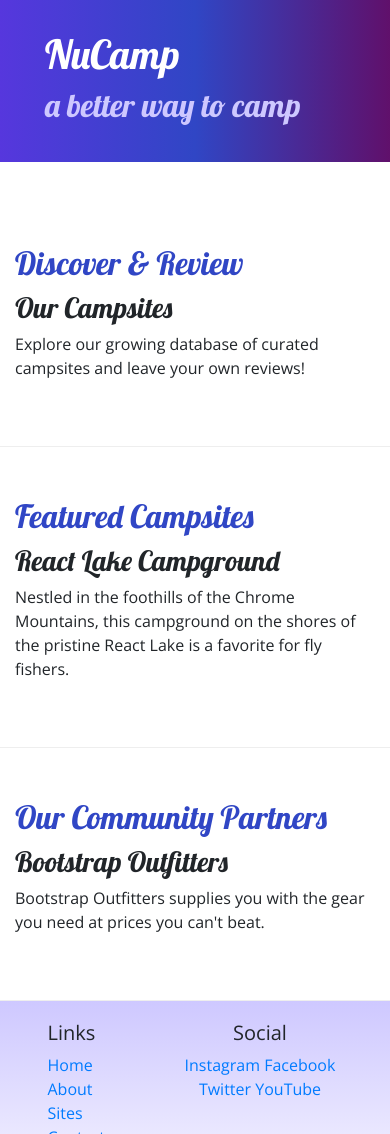
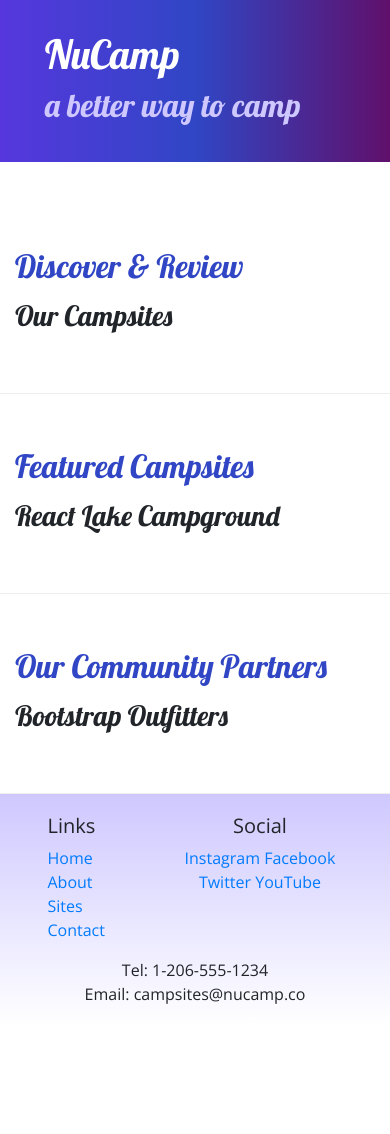
Before and after one commit to karthvp/nucampsite, a website: page index.html in a window 390 px wide. Shown: the top 1134 px of the page. After the commit the page ends 1026 px from the top, so only its background shows below. Drawn offline with nearby package versions, Linux system fonts and the light colour scheme.

Commit message:
Adding d-none and d-sm-block to p elements on index

```diff
--- a/index.html
+++ b/index.html
@@ -37,7 +37,7 @@
             </div>
             <div class="col">
                 <h3>Our Campsites</h3>
-                <p>Explore our growing database of curated campsites and leave your own reviews!</p>
+                <p class="d-none d-sm-block">Explore our growing database of curated campsites and leave your own reviews!</p>
             </div>
         </div>
 
@@ -47,7 +47,7 @@
             </div>
             <div class="col">
                 <h3>React Lake Campground</h3>
-        		<p>Nestled in the foothills of the Chrome Mountains, this campground on the shores of the pristine React Lake is a favorite for fly fishers.</p>
+        		<p class="d-none d-sm-block">Nestled in the foothills of the Chrome Mountains, this campground on the shores of the pristine React Lake is a favorite for fly fishers.</p>
    			</div>
         </div>
 
@@ -57,7 +57,7 @@
             </div>
             <div class="col">
                 <h3>Bootstrap Outfitters</h3>
-        		<p>Bootstrap Outfitters supplies you with the gear you need at prices you can't beat.</p>
+        		<p class="d-none d-sm-block">Bootstrap Outfitters supplies you with the gear you need at prices you can't beat.</p>
             </div>
         </div>
     </div>
```
